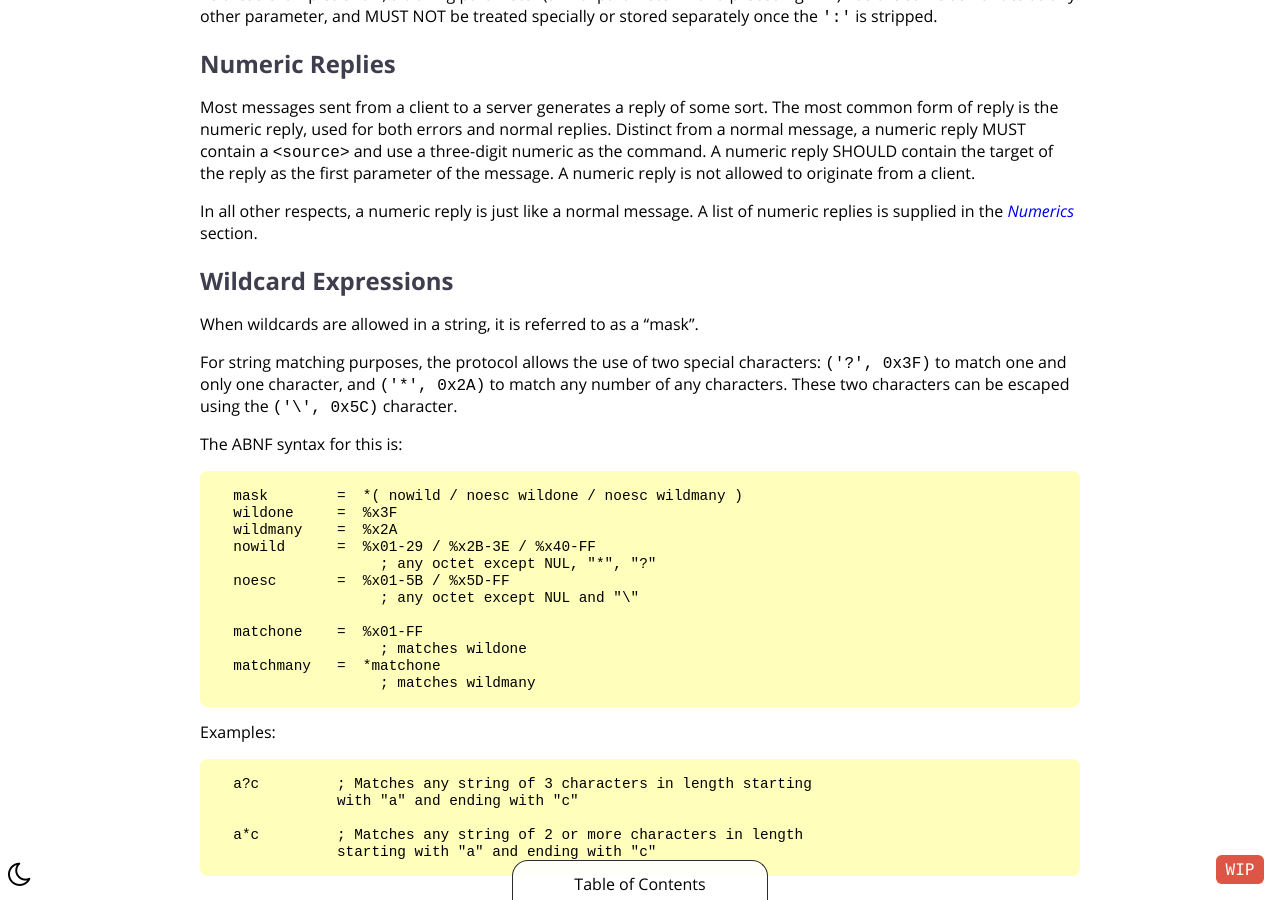
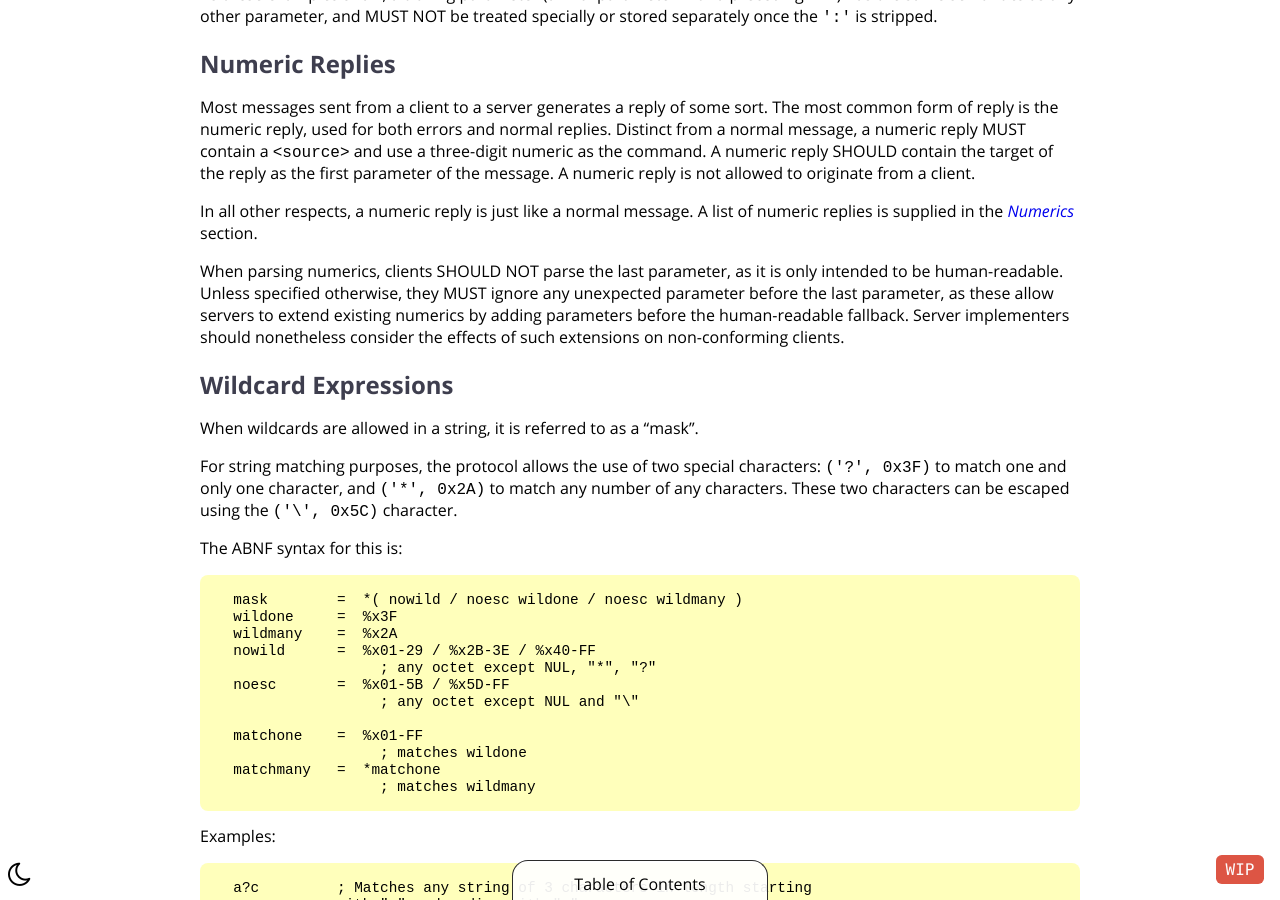
Before and after one commit to ircdocs/modern-irc, a Jekyll site: the page built from index.md, in a window 1280 px wide and 900 px high, scrolled down 9975 px. Built offline with Jekyll 4.4.1, drawn with Linux system fonts in a browser that asks for light colours.

Commit message:
Add a paragraph on handling unexpected parameters of numerics.

```diff
--- a/index.md
+++ b/index.md
@@ -379,6 +379,9 @@ Most messages sent from a client to a server generates a reply of some sort. The
 
 In all other respects, a numeric reply is just like a normal message. A list of numeric replies is supplied in the [Numerics](#numerics) section.
 
+When parsing numerics, clients SHOULD NOT parse the last parameter, as it is only intended to be human-readable. Unless specified otherwise, they MUST ignore any unexpected parameter before the last parameter, as these allow servers to extend existing numerics by adding parameters before the human-readable fallback.
+Server implementers should nonetheless consider the effects of such extensions on non-conforming clients.
+
 
 ## Wildcard Expressions
 
```
